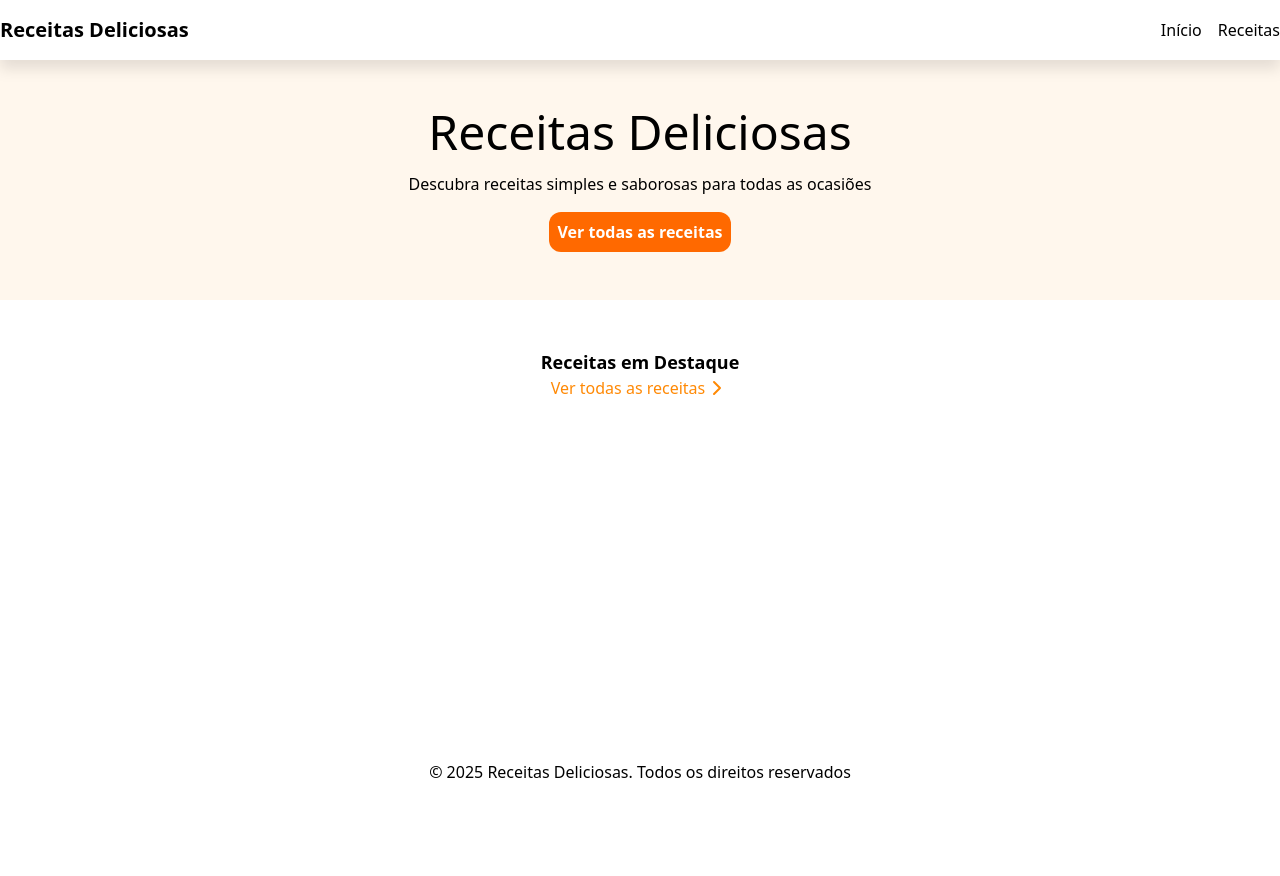
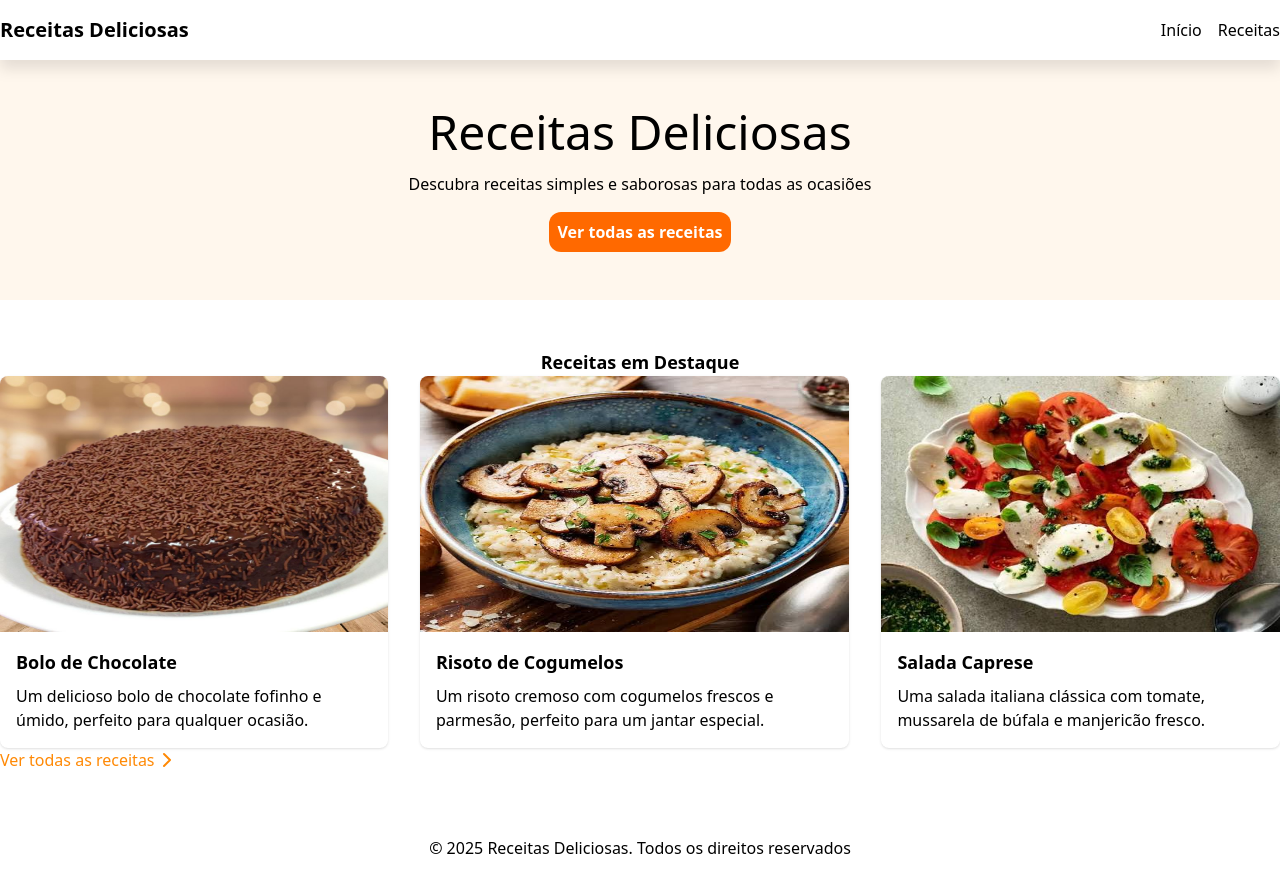
Before and after one commit to lumaiasl/pagina-receita, a Next.js app: page / in a window 1280 px wide. Before the commit the page ends 800 px from the top, so only its background shows below. Built offline with nearby package versions, Linux system fonts and the light colour scheme.

Commit message:
feat: mostra receitas em destaque

```diff
--- a/src/app/page.tsx
+++ b/src/app/page.tsx
@@ -1,8 +1,11 @@
 import Image from "next/image";
 import Link from "next/link";
 import { ChevronRight } from "lucide-react";
+import { recipes } from "@/lib/data";
+import RecipeCard from "@/components/RecipeCards";
 
 export default function Home() {
+  const featureRecipes = recipes.slice(0, 3)
   return (
     <main className="grow">
         <section className="flex flex-col bg-orange-50 gap-6 py-12 items-center">
@@ -14,11 +17,15 @@ export default function Home() {
             </Link>
           </div>
         </section>
-        <section className="py-12">
-          <div className="flex flex-col items-center">
+        <section className="py-12 text-black bg-white">
+          <div className="container mx-auto flex flex-col items-center">
             <h2 className="text-lg font-bold">Receitas em Destaque</h2>
             <div>
-
+              <div className="flex w-ful gap-8">
+                {featureRecipes.map((recipe) => (
+                  <RecipeCard key={recipe.id} recipe={recipe} />
+                ))}
+              </div>
               <Link className="flex text-orange-400 hover:text-orange-700 transition-colors" href="">
               Ver todas as receitas<ChevronRight />
               </Link>
--- a/src/components/RecipeCards/index.tsx
+++ b/src/components/RecipeCards/index.tsx
@@ -10,7 +10,7 @@ export default function RecipeCard({ recipe }: RecipeCardProps){
     return (
     <Link href={`/receitas/${recipe.id}`}>
         <div className="border-slate-200 rounded-lg overflow-hidden shadow-sm hover:shadow-md transition-all">
-            <div className="relative h-48 w-full">
+            <div className="relative h-64 w-full">
             <Image
                 src={recipe.image}
                 alt="Titulo da receita"
```
